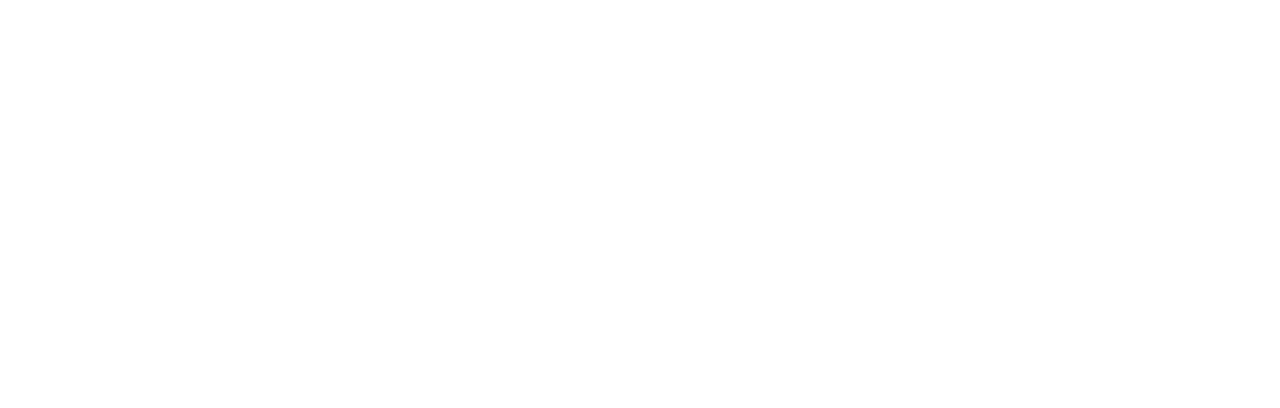
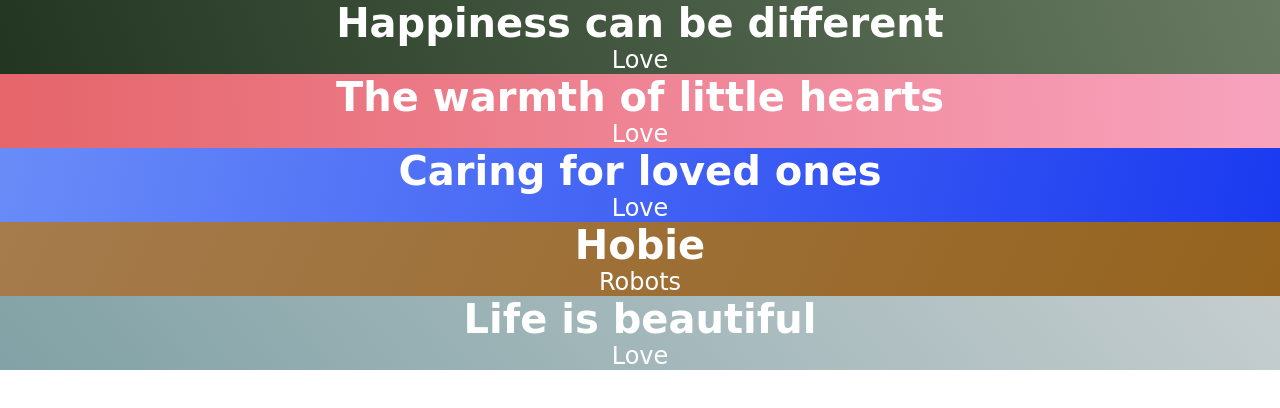
Before and after one commit to Lili-126/JavaScript-element, a plain HTML site: page slider-two/index.html in a window 1280 px wide. Drawn offline with Linux system fonts and the light colour scheme.

Commit message:
feat: create section 'colors'

```diff
--- a/slider-two/index.html
+++ b/slider-two/index.html
@@ -2,11 +2,38 @@
 <html lang="en">
 <head>
     <meta charset="UTF-8">
-    <meta http-equiv="X-UA-Compatible" content="IE=edge">
     <meta name="viewport" content="width=device-width, initial-scale=1.0">
-    <title>Document</title>
+    <title>Slider-two</title>
+    <link rel="preconnect" href="https://fonts.googleapis.com">
+    <link rel="preconnect" href="https://fonts.gstatic.com" crossorigin>
+    <link href="https://fonts.googleapis.com/css2?family=Lobster+Two:wght@400;700&display=swap" rel="stylesheet">
+    <link rel="stylesheet" href="./style.css">
 </head>
 <body>
-
+    <div class="container">
+        <section class="colors">
+            <div class="slides__colors green">
+                <h2 class="heading">Happiness can be different</h2>
+                <p class="text">Love</p>
+            </div>
+            <div class="slides__colors pink">
+                <h2 class="heading">The warmth of little hearts</h2>
+                <p class="text">Love</p>
+            </div>
+            <div class="slides__colors blue">
+                <h2 class="heading">Caring for loved ones</h2>
+                <p class="text">Love</p>
+            </div>
+            <div class="slides__colors brown ">
+                <h2 class="heading">Hobie</h2>
+                <p class="text">Robots</p>
+            </div>
+            <div class="slides__colors grei">
+                <h2 class="heading">Life is beautiful</h2>
+                <p class="text">Love</p>
+            </div>
+        </section>
+    </div>
+    <script src="main.js"></script>
 </body>
 </html>
--- /dev/null
+++ b/slider-two/style.scss
@@ -0,0 +1,74 @@
+$bggreen: linear-gradient(250deg, #7a8d73 -26%, #021603 145%);
+$bgpink: linear-gradient(268deg, #f8a4bf -1%, #e15656 124%);
+$bgblue: linear-gradient(103deg, #698bf8 1%, #0423ee 128%);
+$bgbrown: linear-gradient(116deg, #aa8259 -26%, #8d5809 145%);
+$bggrei: linear-gradient(229.99deg, #d7d9da -26%, #628e93 145%);
+$width: 100%;
+$height: 100%;
+$ftfamily: "Lobster", cursive;
+$clwhite: #ffffff;
+
+* {
+    box-sizing: border-box;
+   /*  overflow: hidden; */
+    margin: 0;
+    padding: 0;
+}
+
+body {
+    font-family: $ftfamily;
+    height: 100vh;
+}
+
+.container {
+    position: relative;
+    width: 100vw;
+    height: 100vh;
+}
+
+.wrapper {
+    width: 35%;
+    height: $width;
+    position: absolute;
+    left: 0;
+    top: 0;
+    transition: transform 0.5s ease-in-out;
+}
+
+.slides__colors {
+    width: $width;
+    height: $height;
+    display: flex;
+    flex-direction: column;
+    align-items: center;
+    justify-content: center;
+    color: $clwhite;
+    .heading {
+        font-size: 2.5rem;
+        margin: 0 10%;
+    }
+    .text {
+        font-size: 1.5rem;
+        text-align: center;
+    }
+}
+
+.green {
+    background-image: $bggreen;
+}
+
+.pink {
+    background-image: $bgpink;
+}
+
+.blue {
+    background-image: $bgblue;
+}
+
+.brown {
+    background-image: $bgbrown;
+}
+
+.grei {
+    background-image: $bggrei;
+}
```
Also changed, not shown: slider-two/main.js (added), slider-two/style.css (added), 1 other file.
